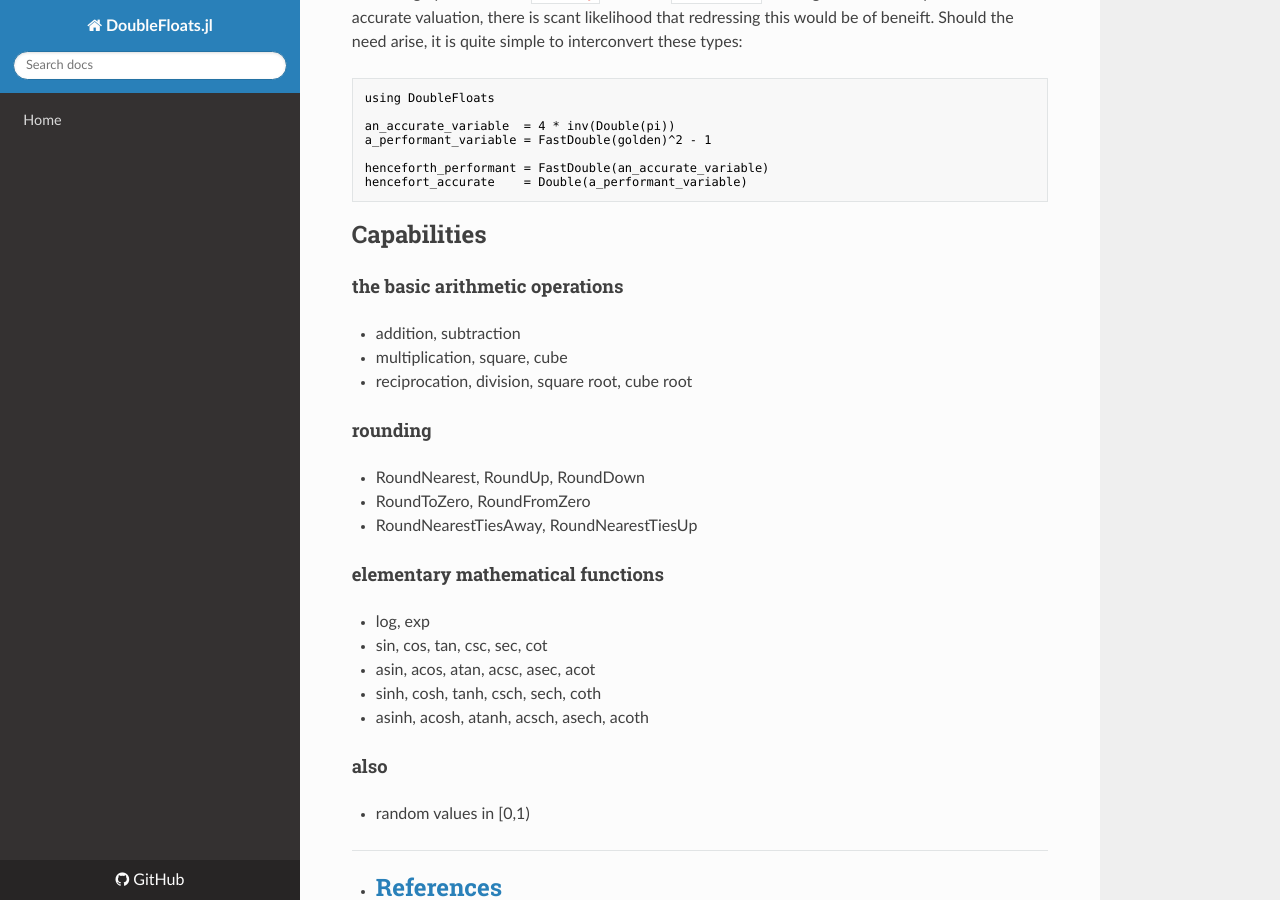
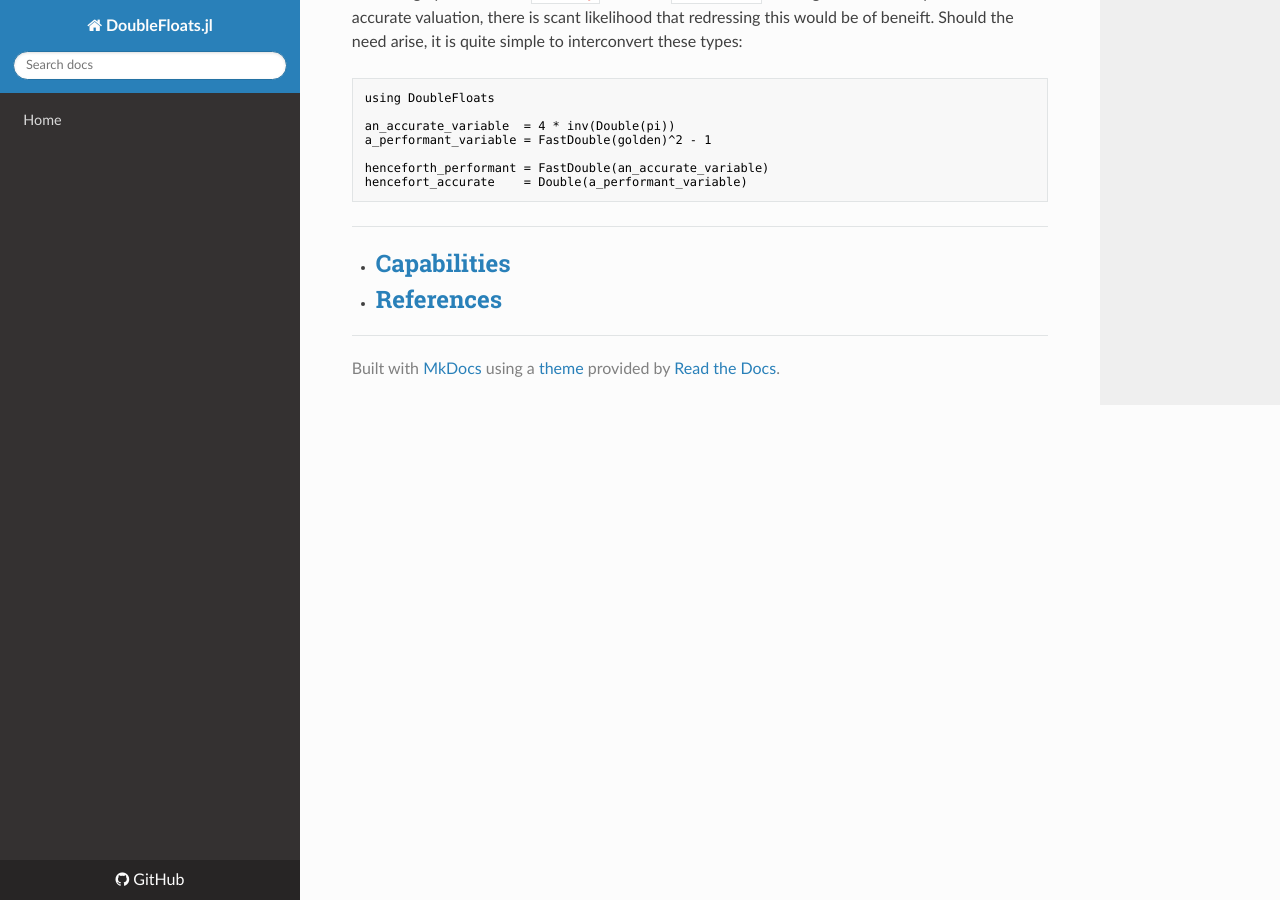
Before and after one commit to JuliaMath/DoubleFloats.jl, an MkDocs documentation site: the page built from docs/src/appropriate.md, in a window 1280 px wide and 900 px high, scrolled down 1617 px. Built offline with MkDocs 1.6.1, drawn with Linux system fonts in a browser that asks for light colours; nearby versions of some CDN libraries; old or Windows-style settings are respelled for this version of MkDocs.

Commit message:
Update appropriate.md

````diff
--- a/docs/src/appropriate.md
+++ b/docs/src/appropriate.md
@@ -76,28 +76,8 @@
 ```
 
 
-## Capabilities
-
-#### the basic arithmetic operations
-- addition, subtraction
-- multiplication, square, cube
-- reciprocation, division, square root, cube root
-
-#### rounding
-- RoundNearest, RoundUp, RoundDown
-- RoundToZero, RoundFromZero
-- RoundNearestTiesAway, RoundNearestTiesUp
-
-#### elementary mathematical functions
- - log, exp
- - sin, cos, tan, csc, sec, cot
- - asin, acos, atan, acsc, asec, acot
- - sinh, cosh, tanh, csch, sech, coth
- - asinh, acosh, atanh, acsch, asech, acoth
-
-#### also
- - random values in [0,1)
-
 -----
 
+- ## [Capabilities](https://github.com/JuliaMath/DoubleFloats.jl/blob/master/docs/src/capabilites.md)
+
 - ## [References](https://github.com/JuliaMath/DoubleFloats.jl/blob/master/docs/src/references.md)
````
